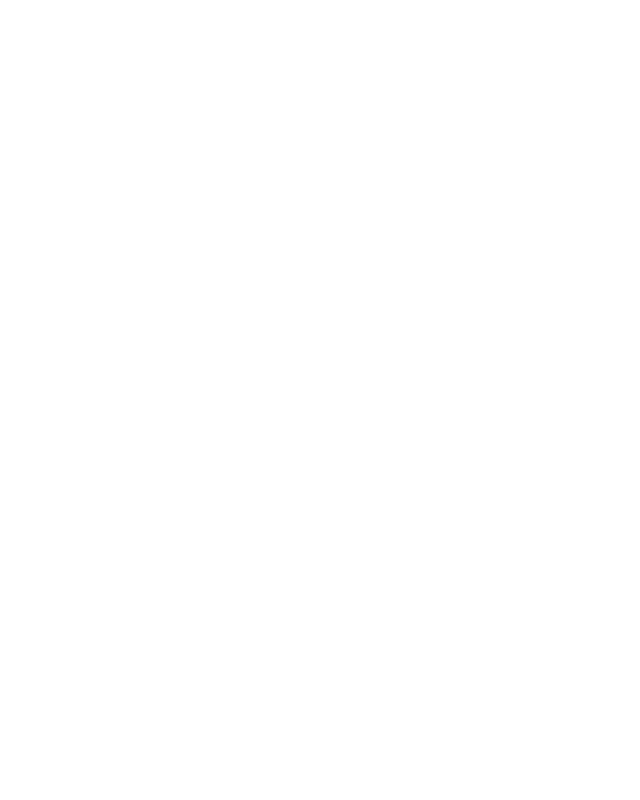
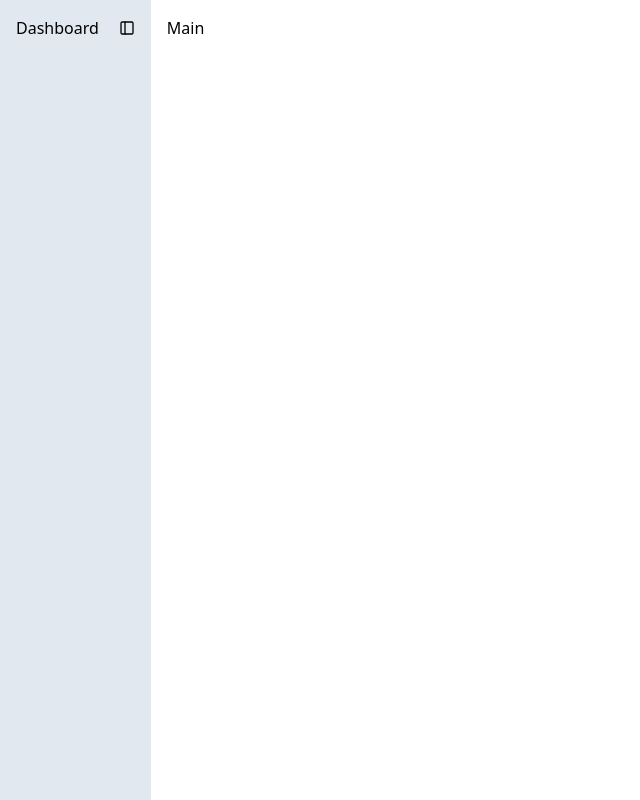
Before and after one commit to ayezabashir/Admin-Dashboard, a React (Vite) app: page / in a window 1280 px wide. Shown: the whole page, without its empty margins (0-640 px from the left). Built offline with nearby package versions, Linux system fonts and the light colour scheme.

Commit message:
sidebar header

```diff
--- a/src/App.jsx
+++ b/src/App.jsx
@@ -1,8 +1,10 @@
+import HomePage from "./pages/HomePage"
+
 function App() {
 
   return (
     <>
-
+      <HomePage />
     </>
   )
 }
--- /dev/null
+++ b/src/components.jsx/Main.jsx
@@ -0,0 +1,9 @@
+import React from 'react'
+
+const Main = () => {
+  return (
+    <div className='p-4'>Main</div>
+  )
+}
+
+export default Main
--- /dev/null
+++ b/src/components.jsx/Sidebar.jsx
@@ -0,0 +1,20 @@
+import { useState } from "react";
+import { FiSidebar } from "react-icons/fi";
+
+const Sidebar = () => {
+  const [open, setOpen] = useState(true);
+  return (
+    <aside
+      className={`p-4 bg-slate-200 min-h-screen transition-[width] duration-300 ease-in-out ${open ? "max-w-64" : "w-16"}`}
+    >
+      <header className="flex justify-between items-center gap-5">
+        <h1 className={`${open ? 'block' : 'hidden'}`}>Dashboard</h1>
+        <button className="cursor-pointer" type="button" onClick={()=>setOpen(!open)}>
+          <FiSidebar />
+        </button>
+      </header>
+    </aside>
+  );
+};
+
+export default Sidebar;
--- /dev/null
+++ b/src/pages/HomePage.jsx
@@ -0,0 +1,13 @@
+import Sidebar from '../components.jsx/Sidebar'
+import Main from '../components.jsx/Main'
+
+const HomePage = () => {
+  return (
+    <div className='flex'>
+        <Sidebar />
+        <Main />
+    </div>
+  )
+}
+
+export default HomePage
```
